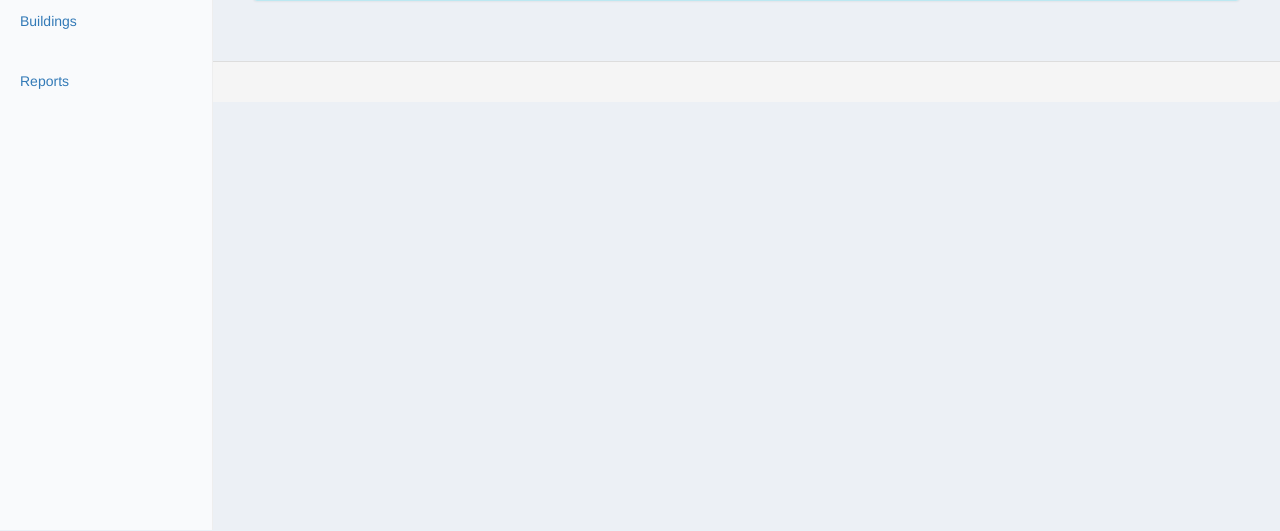
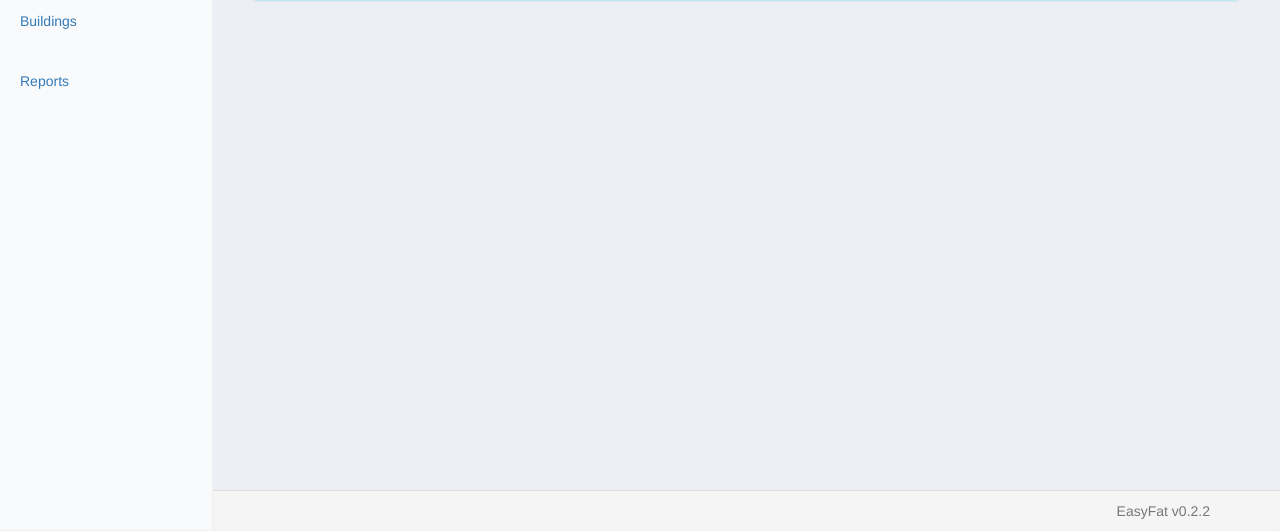
Before and after one commit to forcaeluz/ventania-suinos, a Django app: page /buildings/ in a window 1280 px wide. Shown: the part 270-801 px from the top of the page. Run offline with Django 3.2, Linux system fonts and the light colour scheme; the visitor is signed in with stand-in values (Sample User, id 1); data that the repository does not hold is empty; some libraries are stand-ins or nearby versions.

Commit message:
Fixes footer layout.

```diff
--- a/farm/static/bootstrap/css/dashboard.css
+++ b/farm/static/bootstrap/css/dashboard.css
@@ -104,18 +104,18 @@ body {
   border-radius: 50%;
 }
 
-/*.panel-footer {*/
-  /*position: absolute;*/
-  /*bottom: 0;*/
-  /*height: 40px;*/
-  /*padding: 10px 15px;*/
-  /*background-color: #f5f5f5;*/
-  /*border-top: 1px solid #ddd;*/
-  /*border-bottom-right-radius: 3px;*/
-  /*border-bottom-left-radius: 3px;*/
-  /*text-align: right;*/
-  /*width: 100%;*/
-/*}*/
+.footer {
+  position: absolute;
+  bottom: 0;
+  height: 40px;
+  padding: 10px 15px;
+  background-color: #f5f5f5;
+  border-top: 1px solid #ddd;
+  border-bottom-right-radius: 3px;
+  border-bottom-left-radius: 3px;
+  text-align: right;
+  width: 100%;
+}
 
 html
 {
--- a/templates/base2.html
+++ b/templates/base2.html
@@ -83,11 +83,12 @@
     </div>
 </div>
 
-<footer class="panel-footer">
-    <div class="container">
-        EasyFat v0.2.2
-    </div>
+<footer class="footer">
+      <div class="container">
+        <p class="text-muted">EasyFat v0.2.2</p>
+      </div>
 </footer>
+
 <script src="https://ajax.googleapis.com/ajax/libs/jquery/1.12.4/jquery.min.js"></script>
 <script>window.jQuery || document.write('<script src="../../assets/js/vendor/jquery.min.js"><\/script>')</script>
 <script src="{% static 'bootstrap/js/bootstrap.min.js' %}"></script>
```
